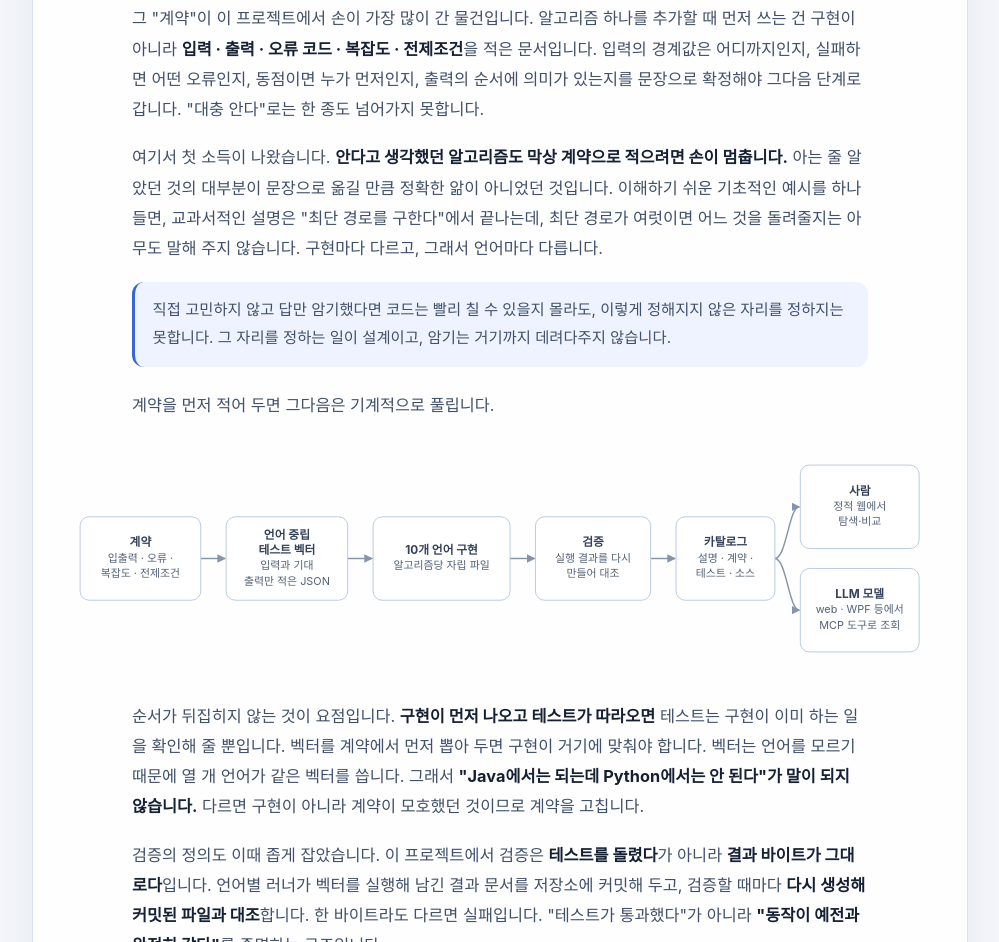
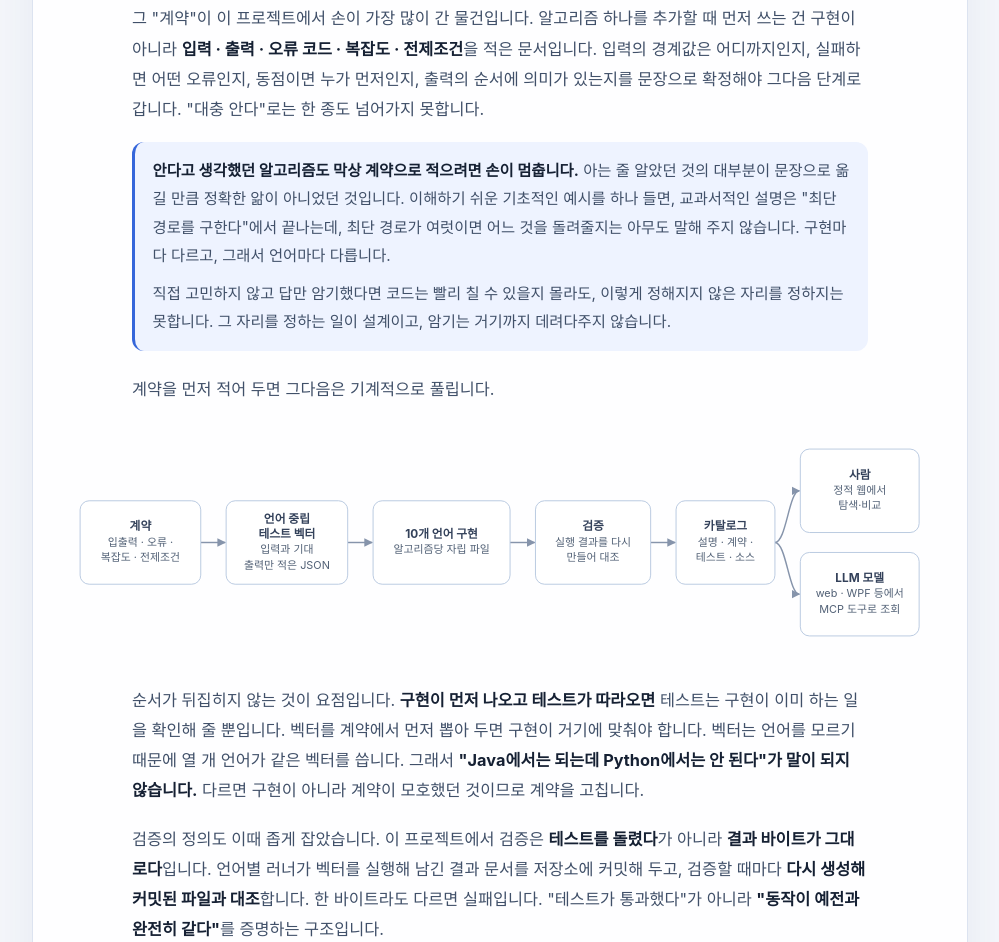
Before and after one commit to s-work-agency/ssw-algorithm-archive-public, a plain HTML site: page index.html in a window 1280 px wide. Shown: the part 1970-2912 px from the top of the page, without its empty margins (280-1279 px from the left). Drawn offline with Linux system fonts and the light colour scheme.

Commit message:
docs: 계약을 적으며 깨달은 대목을 본문에서 첨언 카드로 옮긴다
Co-Authored-By: Claude Fable 5 <noreply@anthropic.com>

```diff
--- a/index.html
+++ b/index.html
@@ -261,8 +261,8 @@
 <h3 id="about/3-세-언어로-먼저-검증했습니다">3. 세 언어로 먼저 검증했습니다</h3>
 <p>처음은 C# · Java · JavaScript 세 언어였습니다. 셋을 고른 데는 이유가 둘 있습니다. 하나는 <strong>가장 많이 다뤄 본 언어들</strong>이라는 점입니다. 처음 밟는 절차를 손에 익지 않은 언어로 시작하면, 결과가 어긋났을 때 계약이 모호한 것인지 그 언어를 몰라서인지 구분되지 않습니다. 다른 하나는 <strong>정적 강타입 · JVM · 동적</strong>이라는 축이 서로 충분히 달라서, 계약에 빈틈이 있으면 세 언어 사이에서 먼저 드러난다는 점입니다.</p>
 <p>그 &quot;계약&quot;이 이 프로젝트에서 손이 가장 많이 간 물건입니다. 알고리즘 하나를 추가할 때 먼저 쓰는 건 구현이 아니라 <strong>입력 · 출력 · 오류 코드 · 복잡도 · 전제조건</strong>을 적은 문서입니다. 입력의 경계값은 어디까지인지, 실패하면 어떤 오류인지, 동점이면 누가 먼저인지, 출력의 순서에 의미가 있는지를 문장으로 확정해야 그다음 단계로 갑니다. &quot;대충 안다&quot;로는 한 종도 넘어가지 못합니다.</p>
-<p>여기서 첫 소득이 나왔습니다. <strong>안다고 생각했던 알고리즘도 막상 계약으로 적으려면 손이 멈춥니다.</strong> 아는 줄 알았던 것의 대부분이 문장으로 옮길 만큼 정확한 앎이 아니었던 것입니다. 이해하기 쉬운 기초적인 예시를 하나 들면, 교과서적인 설명은 &quot;최단 경로를 구한다&quot;에서 끝나는데, 최단 경로가 여럿이면 어느 것을 돌려줄지는 아무도 말해 주지 않습니다. 구현마다 다르고, 그래서 언어마다 다릅니다.</p>
 <blockquote class="doc-quote">
+<p><strong>안다고 생각했던 알고리즘도 막상 계약으로 적으려면 손이 멈춥니다.</strong> 아는 줄 알았던 것의 대부분이 문장으로 옮길 만큼 정확한 앎이 아니었던 것입니다. 이해하기 쉬운 기초적인 예시를 하나 들면, 교과서적인 설명은 &quot;최단 경로를 구한다&quot;에서 끝나는데, 최단 경로가 여럿이면 어느 것을 돌려줄지는 아무도 말해 주지 않습니다. 구현마다 다르고, 그래서 언어마다 다릅니다.</p>
 <p>직접 고민하지 않고 답만 암기했다면 코드는 빨리 칠 수 있을지 몰라도, 이렇게 정해지지 않은 자리를 정하지는 못합니다. 그 자리를 정하는 일이 설계이고, 암기는 거기까지 데려다주지 않습니다.</p>
 </blockquote>
 <p>계약을 먼저 적어 두면 그다음은 기계적으로 풀립니다.</p>
```
Also changed, not shown: README.md.
